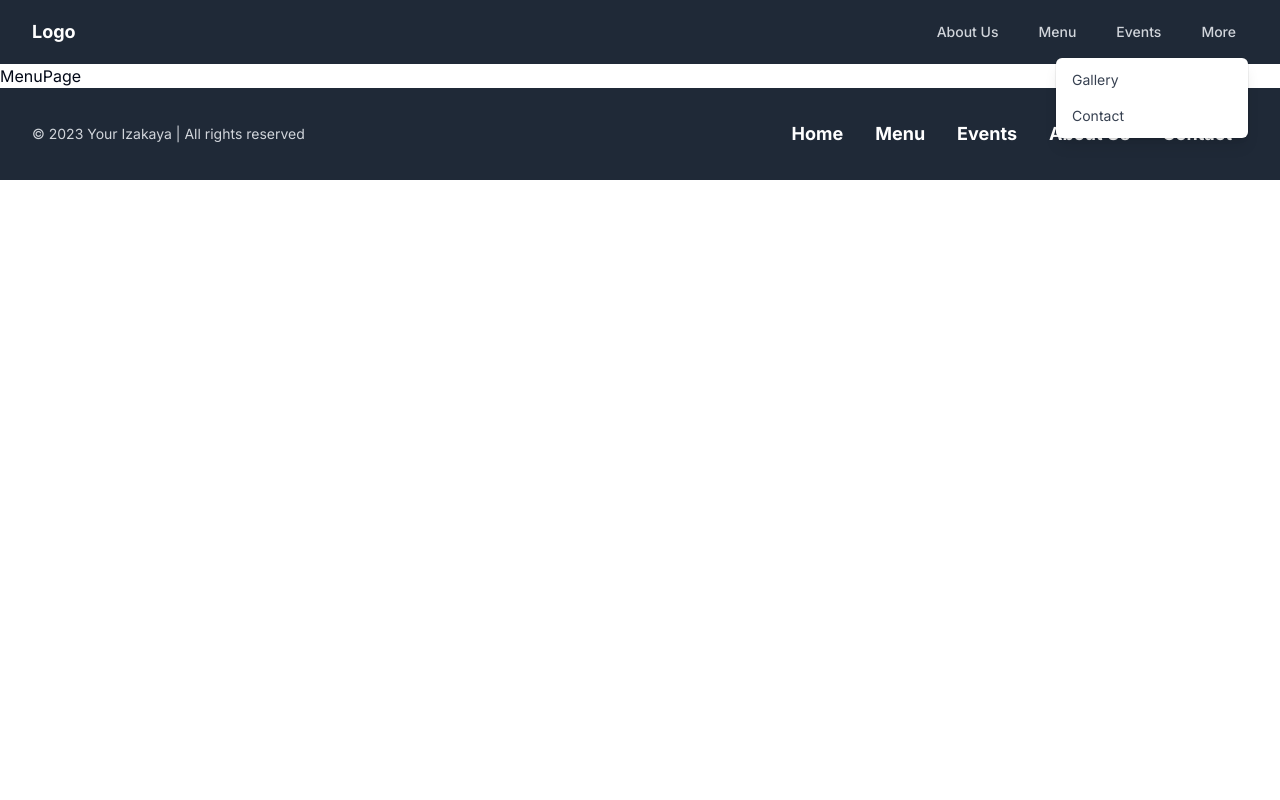
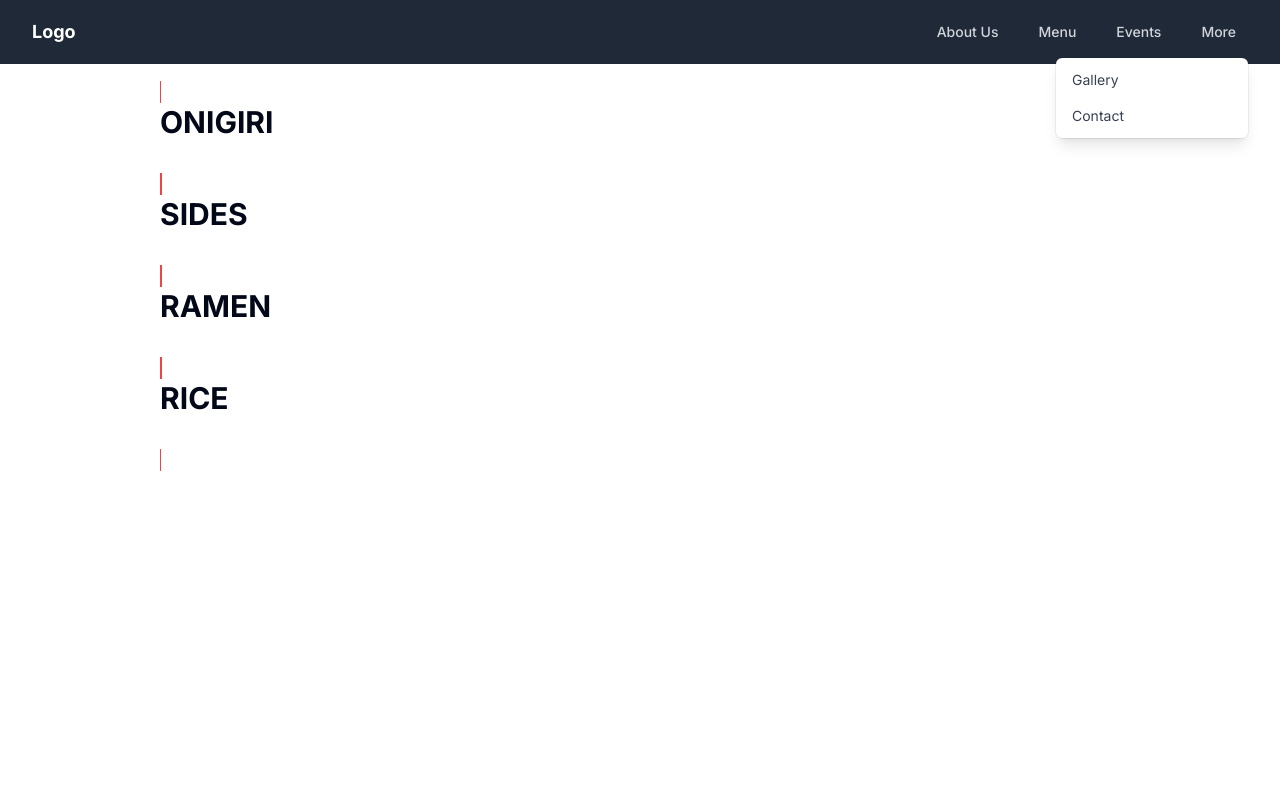
Before and after one commit to Akwei001/Sachi-s-Kitchen, a Next.js app: page /menu in a window 1280 px wide. Shown: the top 800 px of the page. Built offline with nearby package versions, Linux system fonts and the light colour scheme.

Commit message:
category page layout

```diff
--- a/src/app/menu/page.tsx
+++ b/src/app/menu/page.tsx
@@ -1,8 +1,25 @@
 import React from 'react'
+import { menu } from '@/data'
+import Link from 'next/link'
 
 const MenuPage = () => {
   return (
-    <div>MenuPage</div>
+    <div className='p-4 lg:px-20 xl:px-40 h-[100vh] md:h-[100vh]flex flex-col md:flex-row items-center '>
+      {menu.map(category=>(
+      <Link
+      href={category.slug}
+      key={category.id}
+      className='border border-red-500'
+      // style={{backgroundImage: `url(${category.color})`}}
+      >
+      <div className={`text-${category.color} w-12`}>
+        <h1 className='text-3xl font-bold uppercase'>{category.title}</h1>
+        <p className='my-8 text-sm'>{}</p>
+        <button className={`hidden 2xl:block`}>Explore</button>
+      </div>
+      </Link>
+      ))}
+    </div>
   )
 }
 
--- a/src/data.ts
+++ b/src/data.ts
@@ -8,3 +8,58 @@ type Product = {
   };
 
   type Products = Product[];
+
+  type Menu = {
+    id: number;
+    slug: string;
+    title: string;
+    desc?: string;
+    img?: string;
+    color: string;
+  }[];
+
+  export const menu: Menu = [
+   {
+    id: 1,
+    slug: 'Onigiri',
+    title: 'Onigiri',
+    desc: 'A traditional Japanese rice dish that is made with rice and fish. It is typically served with a variety of condiments, such as soy sauce, wasabi, and ginger.',
+    img: '/onigiri.png',
+    color: 'red',
+   },
+   {
+    id: 2,
+    slug: 'Sides',
+    title: 'Sides',
+    desc: 'A range of small dishes including Gyoza, Yakitori and Karage',
+    img: '/a_photo_of_gyoza.png',
+    color: 'blue',
+   },
+   {
+    id: 3,
+    slug: 'Ramen',
+    title: 'Ramen',
+    desc: 'A selection of Ramen dishes',
+    img: '/yakitori.png',
+    color: 'green',
+   },
+   {
+    id: 4,
+    slug: 'Rice',
+    title: 'Rice',
+    desc: 'A selection of Rice dishes',
+    img: '/yakitori.png',
+    color: 'green',
+   },
+  //  {
+  //   id: ,
+  //   slug: '',
+  //   title: '',
+  //   desc: '',
+  //   img: '',
+  //   color: ''
+  //  },
+
+
+
+  ];
```
